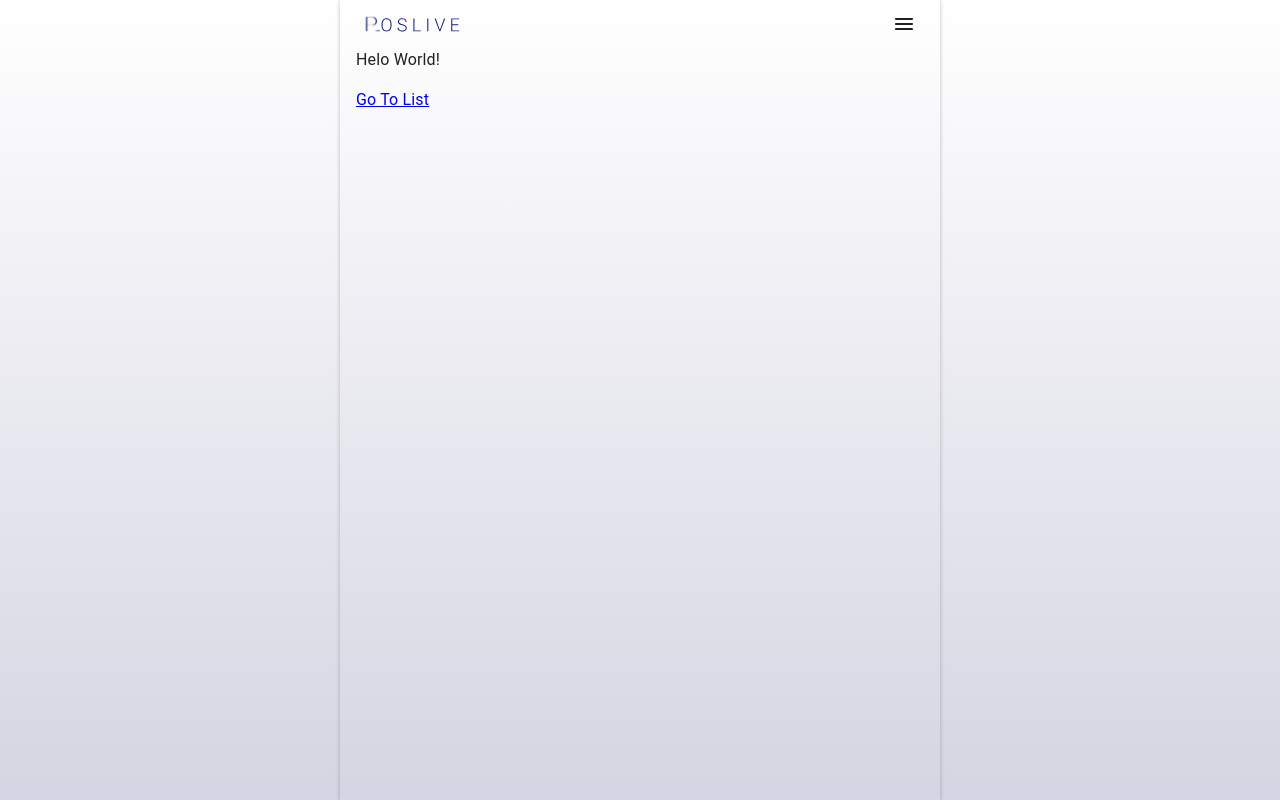
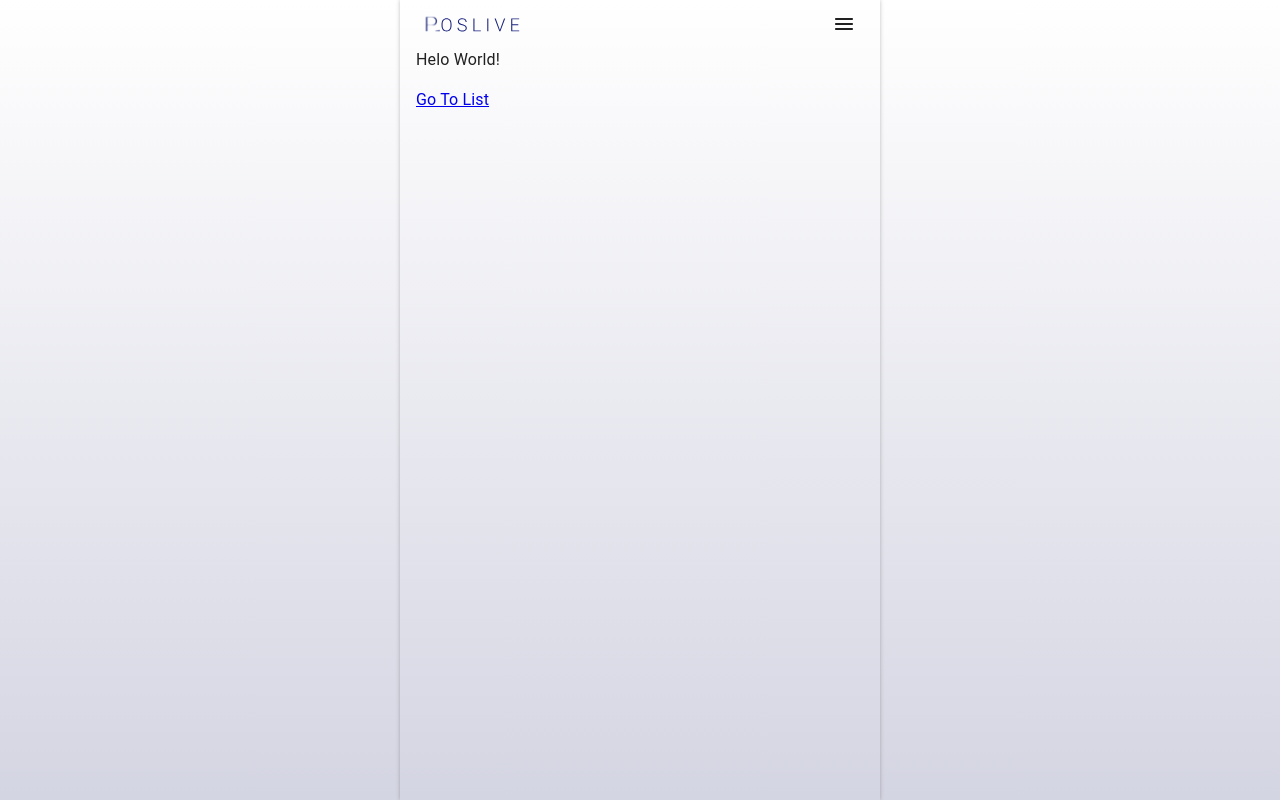
Before and after one commit to daffakbar13/texas, a Next.js app: page / in a window 1280 px wide. Built offline with nearby package versions, Linux system fonts and the light colour scheme.

Commit message:
refactor: test push

```diff
--- a/src/layouts/RootLayout/index.tsx
+++ b/src/layouts/RootLayout/index.tsx
@@ -1,34 +1,17 @@
+import { Box } from '@mui/material'
 import React from 'react'
-
-const defaultTableProps: JSX.IntrinsicElements['table'] = {
-  role: 'presentation',
-  cellPadding: 0,
-  cellSpacing: 0,
-  width: '100%',
-}
 
 export default function RootLayout(props: React.PropsWithChildren) {
   const { children } = props
   return (
-    <table {...defaultTableProps}>
-      <tbody>
-        <tr>
-          <td align="center">
-            <table
-              {...defaultTableProps}
-              style={{ maxWidth: '600px', boxShadow: '0px 0px 4px rgba(0, 0, 0, 0.25)' }}
-            >
-              <tbody>
-                <tr>
-                  <td valign="top" style={{ height: '100vh', overflow: 'scroll' }}>
-                    {children}
-                  </td>
-                </tr>
-              </tbody>
-            </table>
-          </td>
-        </tr>
-      </tbody>
-    </table>
+    <Box
+      width="100%"
+      maxWidth={480}
+      height="100vh"
+      boxShadow="0px 0px 4px rgba(0, 0, 0, 0.25)"
+      margin="auto"
+    >
+      {children}
+    </Box>
   )
 }
```
Also changed, not shown: src/views/serving-list/index.tsx (+29 -2 lines).
